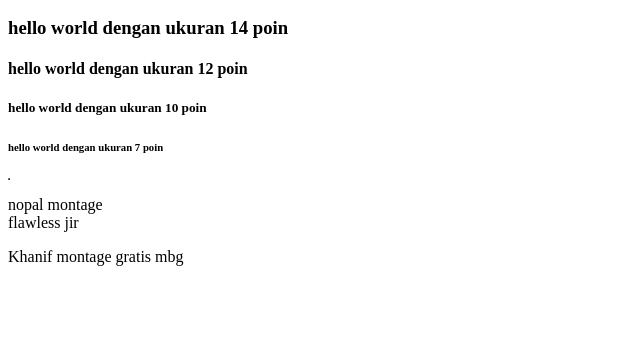
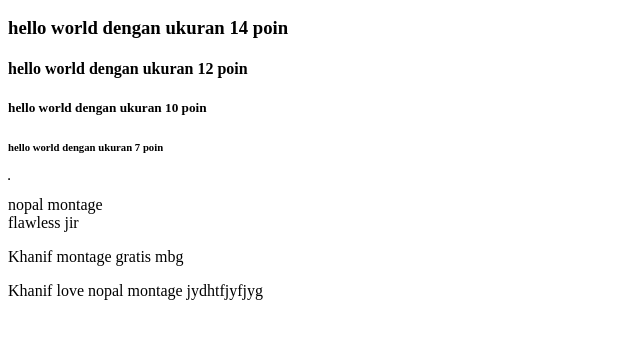
Before and after one commit to abdulkhaniflohyah/Kolab_latihan, a plain HTML site: page h1ethic.html in a window 1280 px wide. Shown: the part 110-448 px from the top of the page, without its empty margins (0-640 px from the left). Drawn offline with Linux system fonts and the light colour scheme.

Commit message:
khanif imuyyy

```diff
--- a/h1ethic.html
+++ b/h1ethic.html
@@ -22,5 +22,9 @@
     <p>
       Khanif montage gratis mbg
     </p>
+    <p>
+      Khanif love nopal montage
+      jydhtfjyfjyg
+    </p>
   </body>
 </html>
```
